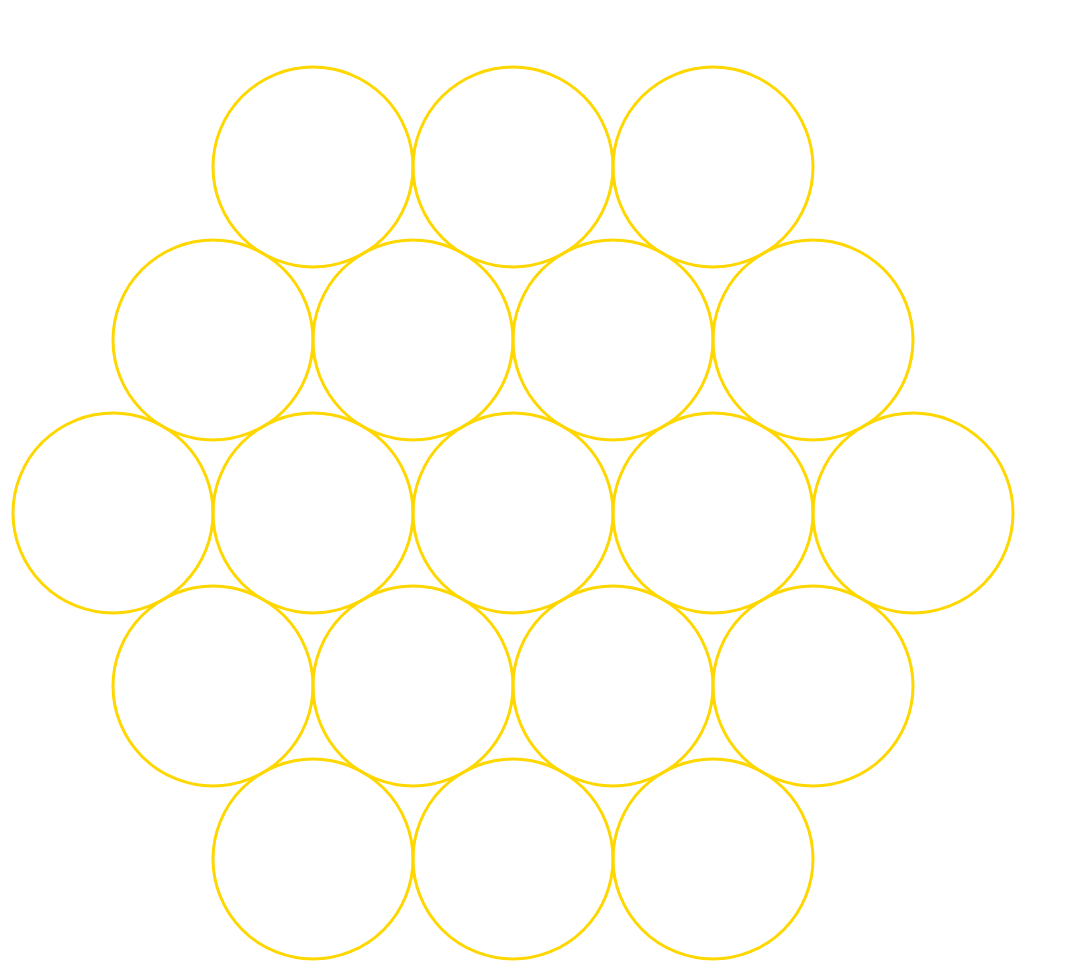
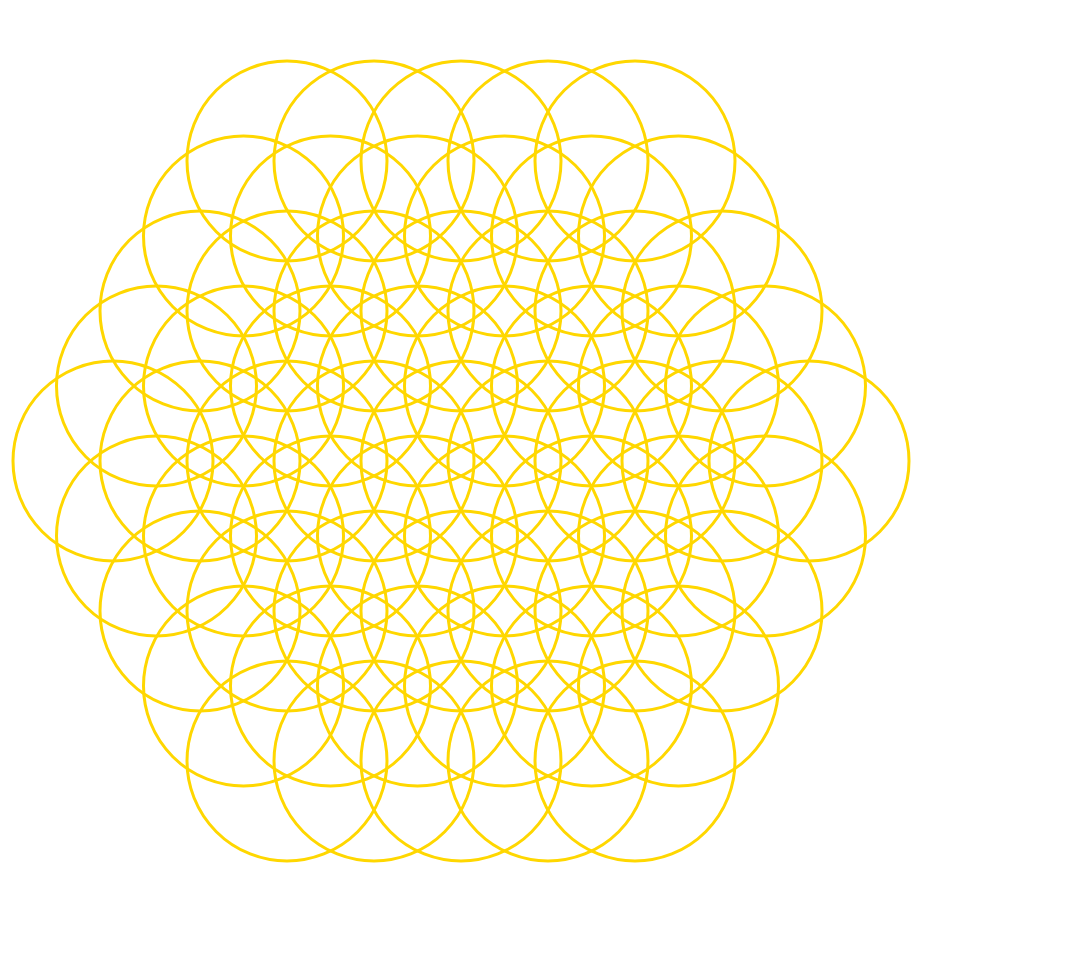
Before and after one commit to isakrison/trinity, a plain HTML site: page index.html in a window 1280 px wide. Shown: the whole page, without its empty margins (0-1067 px from the left). After the commit the page ends 926 px from the top, so only its background shows below. Drawn offline with Linux system fonts and the light colour scheme.

Commit message:
Playing with circle spacing

```diff
--- a/index.html
+++ b/index.html
@@ -29,9 +29,9 @@
 		}
 
         // initial setup
-        var gameSize = 3;                                                   			// number of circles on one side of the hex
+        var gameSize = 5;                                                   			// number of circles on one side of the hex
         var radius = 100;                                                       		// radius of each circle
-        var circleSpacing = 1 * radius;                                                // one-half distance between circle origins, in radians
+        var circleSpacing = .435 * radius;                                                // one-half distance between circle origins, in radians
         var gameAreaWidth = (2 * radius) + 2 * circleSpacing * ((gameSize * 2) - 2);  	// width of the square area containing the game board
         var gameAreaHeight = gameAreaWidth                                      		// height of the square area containing the game board
 		var canvasPadding = 5															// margin of error for drawing things close to the edge
```
